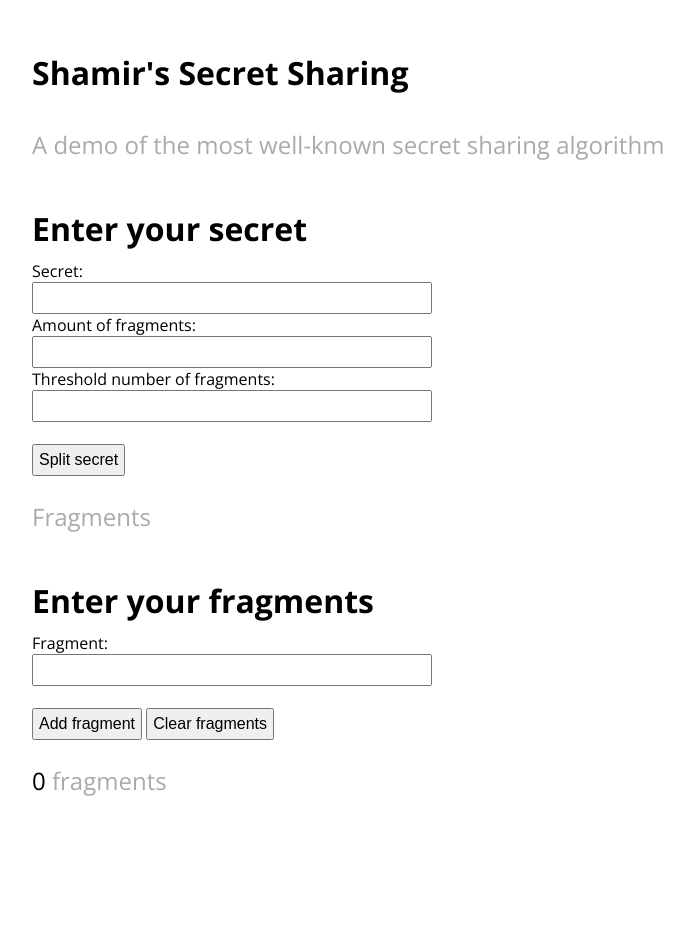
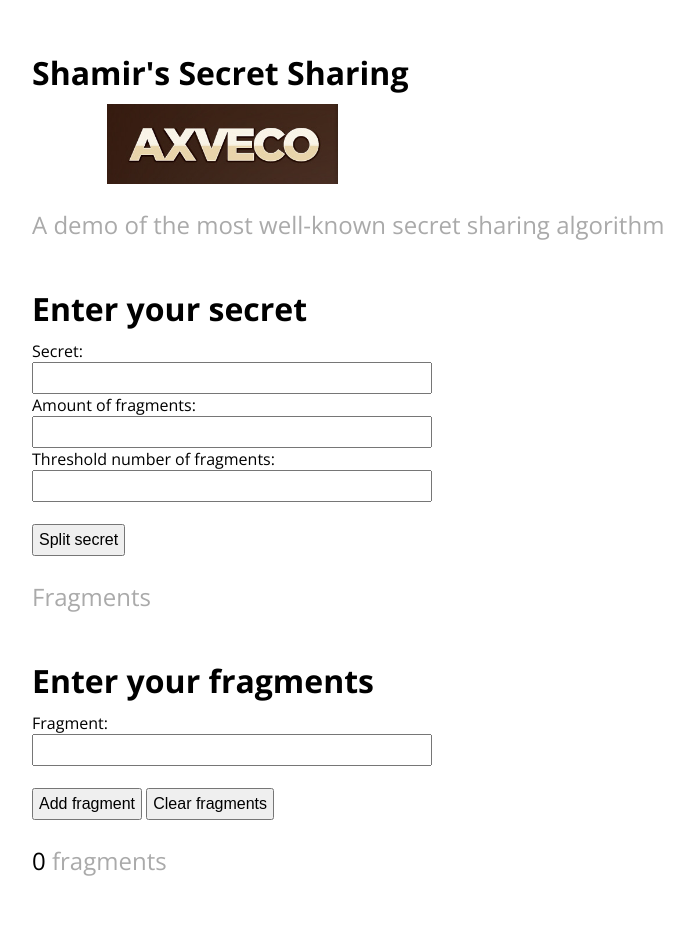
Before and after one commit to mvanaltvorst/shamirs-secret-sharing, a website built with webpack: page app/index.html in a window 1280 px wide. Shown: the whole page, without its empty margins (288-982 px from the left). Before the commit the page ends 873 px from the top, so only its background shows below. Built offline with nearby package versions, Linux system fonts and the light colour scheme.

Commit message:
Add AXVECO logo

```diff
--- a/app/css/app.css
+++ b/app/css/app.css
@@ -26,6 +26,7 @@ h1, h2 {
   vertical-align: middle;
   margin-top: 0px;
   margin-bottom: 10px;
+  /* color: rgb(55, 31, 18) */
 }
 
 h2 {
@@ -63,3 +64,13 @@ li {
 li:last-child {
   border-bottom: none;
 }
+
+#imgContainer {
+  display: inline-block;
+  margin-left: 75px;
+  height: 80px;
+}
+#imgContainer img {
+  height: 100%;
+  vertical-align: middle;
+}
--- a/app/index.html
+++ b/app/index.html
@@ -7,6 +7,7 @@
 <body>
   <!-- TODO: fix UI with multiple pages -->
   <h1>Shamir's Secret Sharing</h1>
+  <div id="imgContainer"></div>
   <h3>A demo of the most well-known secret sharing algorithm</h3>
   <br>
   <div id="genSecret">
--- a/app/js/app.js
+++ b/app/js/app.js
@@ -1,7 +1,7 @@
 import "../css/app.css"
+import AxvecoLogo from "../assets/axveco.jpg"
 
 const bigInt = require("big-integer");
-
 //NOTE: p should be a prime bigger than 2^256 (Ethereum private key max size)
 const PRIME = bigInt(2).pow(257).minus(1);
 // const p = 11;
@@ -180,3 +180,8 @@ const App = {
 };
 
 window.App = App;
+var axvecoImage = new Image();
+axvecoImage.src = AxvecoLogo;
+window.onload = () => {
+  document.getElementById("imgContainer").appendChild(axvecoImage);
+}
--- a/package.json
+++ b/package.json
@@ -24,6 +24,7 @@
     "babel-preset-react-app": "^3.1.2",
     "big-integer": "^1.6.34",
     "css-loader": "^1.0.0",
+    "file-loader": "^2.0.0",
     "node-sass": "^4.9.3",
     "sass-loader": "^7.1.0",
     "style-loader": "^0.22.1"
--- a/webpack.config.js
+++ b/webpack.config.js
@@ -25,6 +25,12 @@ module.exports = {
           presets: ["env"],
           plugins: ["transform-react-jsx", "transform-runtime"]
         }
+      },
+      {
+        test: /\.(png|jpg|gif)$/,
+        use: [
+          "file-loader"
+        ]
       }
     ]
   }
```
Also changed, not shown: app/assets/axveco.jpg (added), demo.png, dist/bundle.js, dist/f3ca459c4d835c2e97fd15a07cbfbc2c.jpg (added), dist/index.html, 1 other file.
